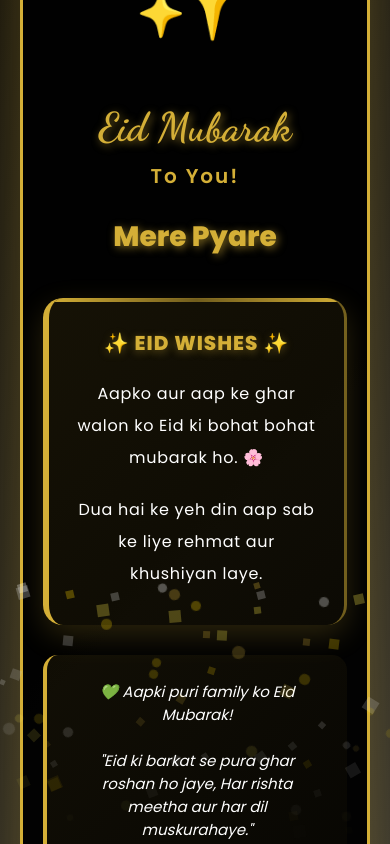
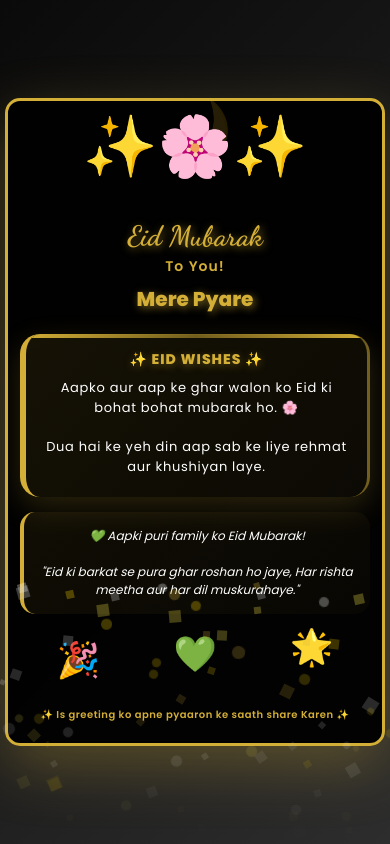
Before and after one commit to zoya8242/EID-GREETINGS, a plain HTML site: page index.html in a window 390 px wide. Both pictures are taken after a click on the button "HAAN, BILKUL!". Drawn offline with Linux system fonts and the light colour scheme.

Commit message:
Add files via upload

```diff
--- a/index.html
+++ b/index.html
@@ -23,22 +23,27 @@
 
         body {
             font-family: 'Poppins', sans-serif;
-            overflow: hidden;
+            overflow-y: auto;
+            overflow-x: hidden;
             width: 100vw;
-            height: 100vh;
+            height: auto;
+            min-height: 100vh;
         }
 
         /* ===== Page 1: Welcome/Question ===== */
         .page1 {
             width: 100vw;
-            height: 100vh;
+            min-height: 100vh;
+            height: auto;
             display: flex;
             align-items: center;
             justify-content: center;
             background: linear-gradient(135deg, #0a0a0a 0%, #1a1a1a 50%, #2d2d2d 100%);
             position: relative;
-            overflow: hidden;
+            overflow-y: auto;
+            overflow-x: hidden;
             animation: fadeIn 0.8s ease-in;
+            padding: 20px 0;
         }
 
         @keyframes fadeIn {
@@ -185,14 +190,17 @@
         /* ===== Page 2: Greeting ===== */
         .page2 {
             width: 100vw;
-            height: 100vh;
+            min-height: 100vh;
+            height: auto;
             display: none;
             align-items: center;
             justify-content: center;
             background: linear-gradient(135deg, #0a0a0a 0%, #1a1a1a 50%, #2d2d2d 100%);
             position: relative;
             animation: pageEnter 1s ease-out;
-            overflow: hidden;
+            overflow-y: auto;
+            overflow-x: hidden;
+            padding: 20px 0;
         }
 
         @keyframes pageEnter {
@@ -398,36 +406,218 @@
         /* Responsive */
         @media (max-width: 768px) {
             .question-text {
-                font-size: 22px;
+                font-size: 20px;
+                margin: 20px 0;
             }
 
             .greeting-title {
+                font-size: 36px;
+                margin-bottom: 5px;
+            }
+
+            .greeting-subtitle {
+                font-size: 16px;
+                margin-bottom: 15px;
+            }
+
+            .recipient-name {
+                font-size: 24px;
+                margin-bottom: 20px;
+            }
+
+            .greeting-wishes {
+                font-size: 14px;
+                padding: 20px;
+                margin: 20px 0;
+                line-height: 1.6;
+            }
+
+            .wishes-title {
+                font-size: 16px;
+                margin-bottom: 10px;
+            }
+
+            .wishes-line {
+                font-size: 14px;
+                margin: 8px 0;
+            }
+
+            .family-wishes {
+                font-size: 13px;
+                padding: 18px;
+                margin: 20px 0;
+            }
+
+            .page2-content {
+                margin: 10px;
+                padding: 25px 15px;
+                max-width: 95vw;
+                border-radius: 20px;
+            }
+
+            .greeting-emoji {
+                font-size: 70px;
+                margin-bottom: 10px;
+            }
+
+            .decorative-elements {
+                margin: 25px 0;
                 font-size: 40px;
             }
 
+            .share-text {
+                font-size: 11px;
+                margin-top: 20px;
+            }
+
+            .name-input {
+                min-width: 140px;
+                padding: 10px 15px;
+                font-size: 14px;
+            }
+
+            .btn {
+                padding: 12px 25px;
+                font-size: 15px;
+            }
+
+            .btn-yes {
+                padding: 12px 25px;
+            }
+
+            .page1-content {
+                padding: 20px;
+            }
+
+            .moon {
+                font-size: 60px;
+                margin-bottom: 15px;
+            }
+
+            .name-input-container {
+                margin: 20px 10px;
+                max-width: 90vw;
+            }
+
+            .button-container {
+                margin-top: 30px;
+                gap: 15px;
+            }
+
+            .decorative-top {
+                font-size: 80px;
+                top: -20px;
+            }
+        }
+
+        @media (max-width: 480px) {
+            .question-text {
+                font-size: 18px;
+                margin: 15px 0;
+            }
+
+            .greeting-title {
+                font-size: 28px;
+                margin-bottom: 3px;
+            }
+
+            .greeting-subtitle {
+                font-size: 14px;
+                margin-bottom: 12px;
+                letter-spacing: 1px;
+            }
+
             .recipient-name {
-                font-size: 28px;
+                font-size: 20px;
+                margin-bottom: 15px;
             }
 
             .greeting-wishes {
-                font-size: 15px;
-                padding: 25px;
-                margin: 25px 0;
+                font-size: 13px;
+                padding: 15px;
+                margin: 15px 0;
+                line-height: 1.5;
+            }
+
+            .wishes-title {
+                font-size: 14px;
+                margin-bottom: 8px;
+            }
+
+            .wishes-line {
+                font-size: 13px;
+                margin: 6px 0;
+            }
+
+            .family-wishes {
+                font-size: 12px;
+                padding: 15px;
+                margin: 15px 0;
+                line-height: 1.5;
             }
 
             .page2-content {
-                margin: 20px;
-                padding: 30px 20px;
-                max-width: 90vw;
+                margin: 5px;
+                padding: 20px 12px;
+                max-width: 98vw;
+                border-radius: 15px;
+                box-shadow: 0 20px 60px rgba(212, 175, 55, 0.3);
+            }
+
+            .greeting-emoji {
+                font-size: 60px;
+                margin-bottom: 8px;
+            }
+
+            .decorative-elements {
+                margin: 20px 0;
+                font-size: 35px;
+            }
+
+            .share-text {
+                font-size: 10px;
+                margin-top: 15px;
             }
 
             .name-input {
-                min-width: 150px;
+                min-width: 120px;
+                padding: 9px 12px;
+                font-size: 13px;
             }
 
             .btn {
-                padding: 12px 30px;
-                font-size: 16px;
+                padding: 10px 20px;
+                font-size: 14px;
+                letter-spacing: 0.5px;
+            }
+
+            .page1-content {
+                padding: 15px;
+            }
+
+            .moon {
+                font-size: 50px;
+                margin-bottom: 12px;
+            }
+
+            .name-input-container {
+                margin: 15px 8px;
+                max-width: 95vw;
+                gap: 8px;
+            }
+
+            .button-container {
+                margin-top: 25px;
+                gap: 10px;
+            }
+
+            .decorative-top {
+                font-size: 60px;
+                top: -15px;
+            }
+
+            body {
+                font-size: 14px;
             }
         }
     </style>
```
